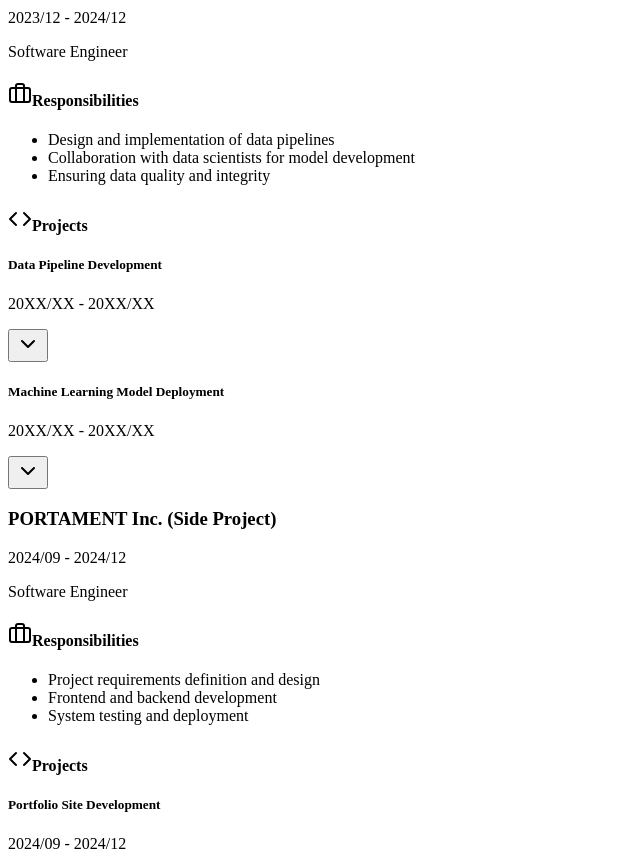
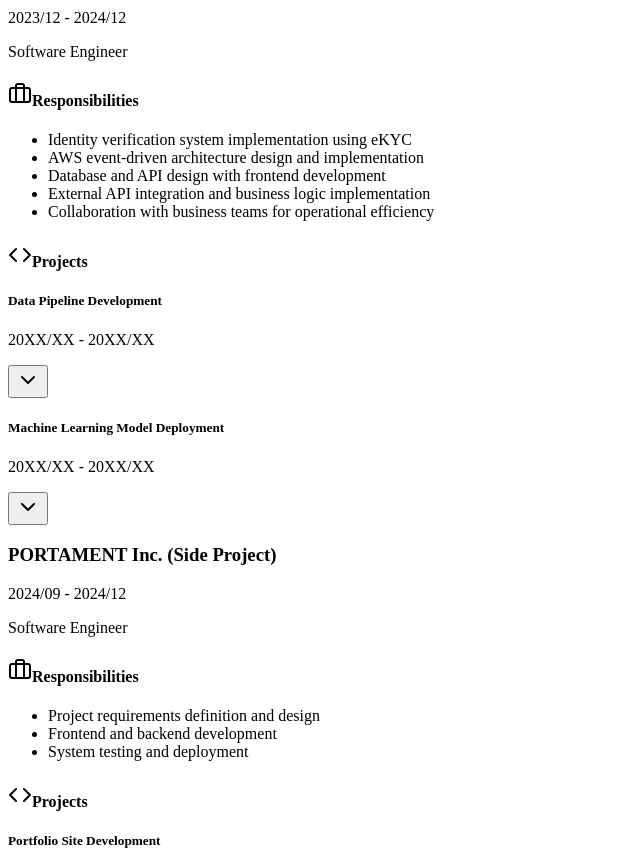
Before and after one commit to ken-1200/resume, a Next.js app: page /en in a window 1280 px wide. Shown: the part 2640-3507 px from the top of the page, without its empty margins (0-640 px from the left). Built offline with nearby package versions, Linux system fonts and the light colour scheme.

Commit message:
feat: update responsibilities for software engineer role to reflect current projects and technologies

```diff
--- a/src/data/localized-data.ts
+++ b/src/data/localized-data.ts
@@ -233,9 +233,11 @@
         period: '2023/12 ～ 2024/12',
         position: 'ソフトウェアエンジニア',
         responsibilities: [
-          'データパイプラインの設計・実装',
-          'データサイエンティストとのモデル開発連携',
-          'データ品質と整合性の確保',
+          'eKYCを活用した本人確認システムの実装',
+          'AWSイベント駆動アーキテクチャの設計と実装',
+          'データベース・API設計およびフロントエンド開発',
+          '外部API連携とビジネスロジック実装',
+          'ビジネスチームとの協業による運用効率化',
         ],
         projects: [
           {
@@ -485,9 +487,11 @@
         period: '2023/12 - 2024/12',
         position: 'Software Engineer',
         responsibilities: [
-          'Design and implementation of data pipelines',
-          'Collaboration with data scientists for model development',
-          'Ensuring data quality and integrity',
+          'Identity verification system implementation using eKYC',
+          'AWS event-driven architecture design and implementation',
+          'Database and API design with frontend development',
+          'External API integration and business logic implementation',
+          'Collaboration with business teams for operational efficiency',
         ],
         projects: [
           {
```
